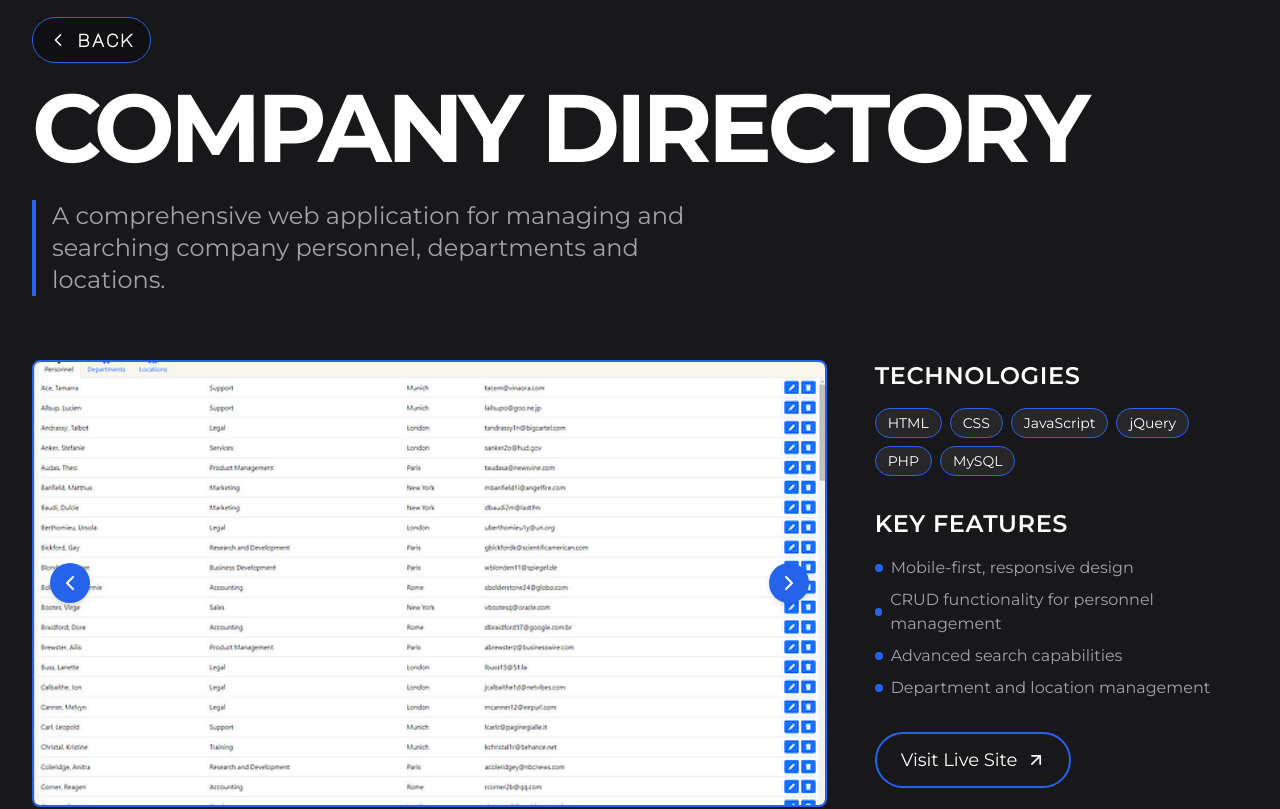
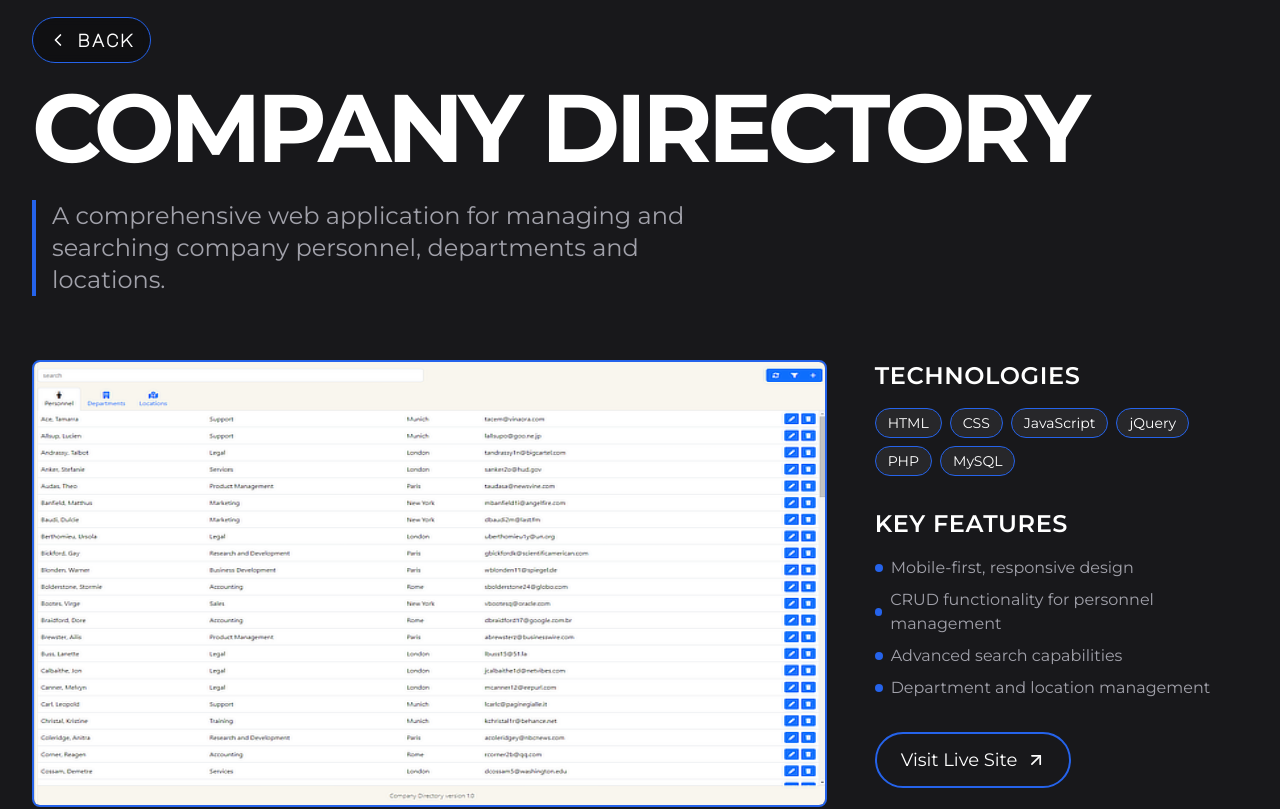
Before and after one commit to Ridgeano/next-portfolio, a Next.js app: page /company-directory in a window 1280 px wide. Shown: the top 809 px of the page. Built offline with nearby package versions, Linux system fonts and the light colour scheme.

Commit message:
Removed Chevrons from portfolio carousel

```diff
--- a/app/company-directory/page.tsx
+++ b/app/company-directory/page.tsx
@@ -89,7 +89,6 @@ export default function CompanyDirectory() {
                 src={images[currentImage]}
                 alt="Project screenshot"
                 layout="fill"
-                objectFit="cover"
               />
               <AnimatePresence>
                 <motion.div
@@ -101,20 +100,6 @@ export default function CompanyDirectory() {
                   className="absolute inset-0"
                 />
               </AnimatePresence>
-              <button
-                onClick={prevImage}
-                className="absolute left-4 top-1/2 transform -translate-y-1/2 bg-blue-600 text-white rounded-full p-2 shadow-md transition-transform hover:scale-110"
-                aria-label="Previous image"
-              >
-                <ChevronLeft className="h-6 w-6" />
-              </button>
-              <button
-                onClick={nextImage}
-                className="absolute right-4 top-1/2 transform -translate-y-1/2 bg-blue-600 text-white rounded-full p-2 shadow-md transition-transform hover:scale-110"
-                aria-label="Next image"
-              >
-                <ChevronRight className="h-6 w-6" />
-              </button>
             </div>
           </motion.div>
 
--- a/app/portfolio/page.tsx
+++ b/app/portfolio/page.tsx
@@ -99,20 +99,6 @@ export default function NextJsPortfolio() {
                   className="absolute inset-0"
                 />
               </AnimatePresence>
-              <button
-                onClick={prevImage}
-                className="absolute left-4 top-1/2 transform -translate-y-1/2 bg-fuchsia-600 text-white rounded-full p-2 shadow-md transition-transform hover:scale-110"
-                aria-label="Previous image"
-              >
-                <ChevronLeft className="h-6 w-6" />
-              </button>
-              <button
-                onClick={nextImage}
-                className="absolute right-4 top-1/2 transform -translate-y-1/2 bg-fuchsia-600 text-white rounded-full p-2 shadow-md transition-transform hover:scale-110"
-                aria-label="Next image"
-              >
-                <ChevronRight className="h-6 w-6" />
-              </button>
             </div>
           </motion.div>
 
```
